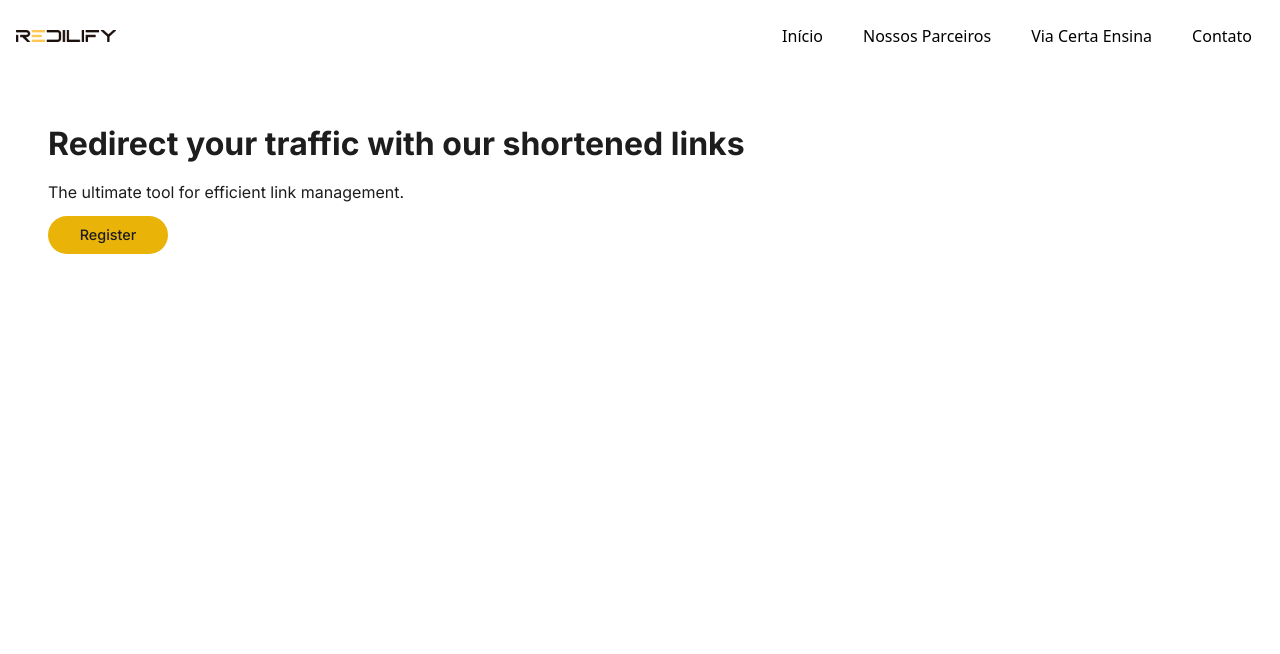
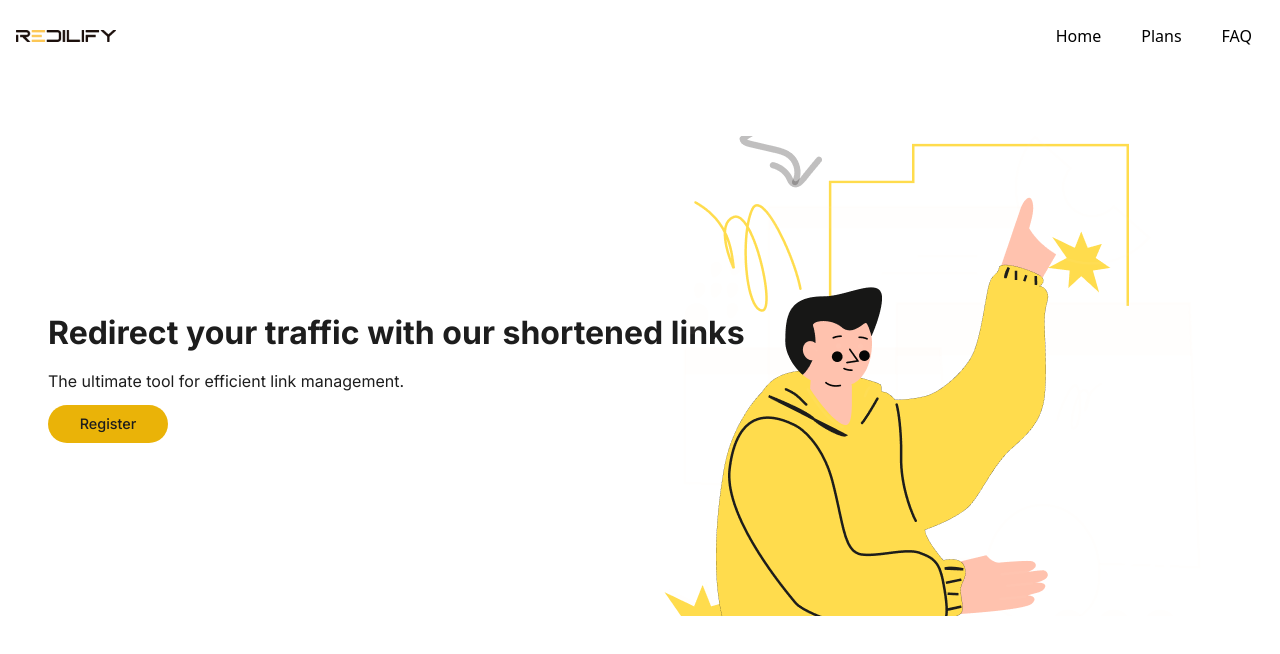
Before and after one commit to braydevkin/company-website-angular, an Angular app: page / in a window 1280 px wide. Shown: the top 654 px of the page. Built offline with nearby package versions, Linux system fonts and the light colour scheme.

Commit message:
Adding illustration in hero section

```diff
--- a/src/design/molecules/header/header.component.ts
+++ b/src/design/molecules/header/header.component.ts
@@ -24,10 +24,9 @@ export class HeaderComponent {
   @Input() isOpen: boolean = false;
   @Input() title: string = 'Company Website';
   @Input() items: HeaderItem[] = [
-    { title: 'Início', to: '/' },
-    { title: 'Nossos Parceiros', to: '/partners' },
-    { title: 'Via Certa Ensina', to: '/learn' },
-    { title: 'Contato', to: '/contact' },
+    { title: 'Home', to: '/' },
+    { title: 'Plans', to: '/plans' },
+    { title: 'FAQ', to: '/faq' },
   ];
 
   colapse() {
--- a/src/design/molecules/hero-action/hero-action.component.html
+++ b/src/design/molecules/hero-action/hero-action.component.html
@@ -1,5 +1,16 @@
-<div class="w-full flex flex-col items-start space-y-3">
-  <app-title [title]="actionTitle" [activateTypingAnimation]="true" />
-  <app-subtitle [subtitle]="actionSubtitle" />
-  <app-rounded-button [title]="actionButtonTitle" />
-</div>
+<section class="w-screen h-auto flex items-center px-12 pt-16">
+  <div class="w-full flex flex-col items-start space-y-3 lg:w-1/2">
+    <app-title [title]="actionTitle" [activateTypingAnimation]="true" />
+    <app-subtitle [subtitle]="actionSubtitle" />
+    <app-rounded-button [title]="actionButtonTitle" />
+  </div>
+  <div class="w-1/2 h-[480px] xl:[620px] relative">
+    <img
+      ngSrc="{{ brandHeroUrl }}"
+      priority
+      alt="Redilify hero illustration"
+      fill
+      class="object-none"
+    />
+  </div>
+</section>
--- a/src/design/organisms/hero-section/hero-section.component.html
+++ b/src/design/organisms/hero-section/hero-section.component.html
@@ -1,3 +1,3 @@
-<section class="w-screen bg-white p-12">
+<section class="w-screen bg-white">
   <app-hero-action />
 </section>
```
Also changed, not shown: src/design/molecules/hero-action/hero-action.component.ts (+8 -1 lines), src/assets/hero/Illustration.png (added).
